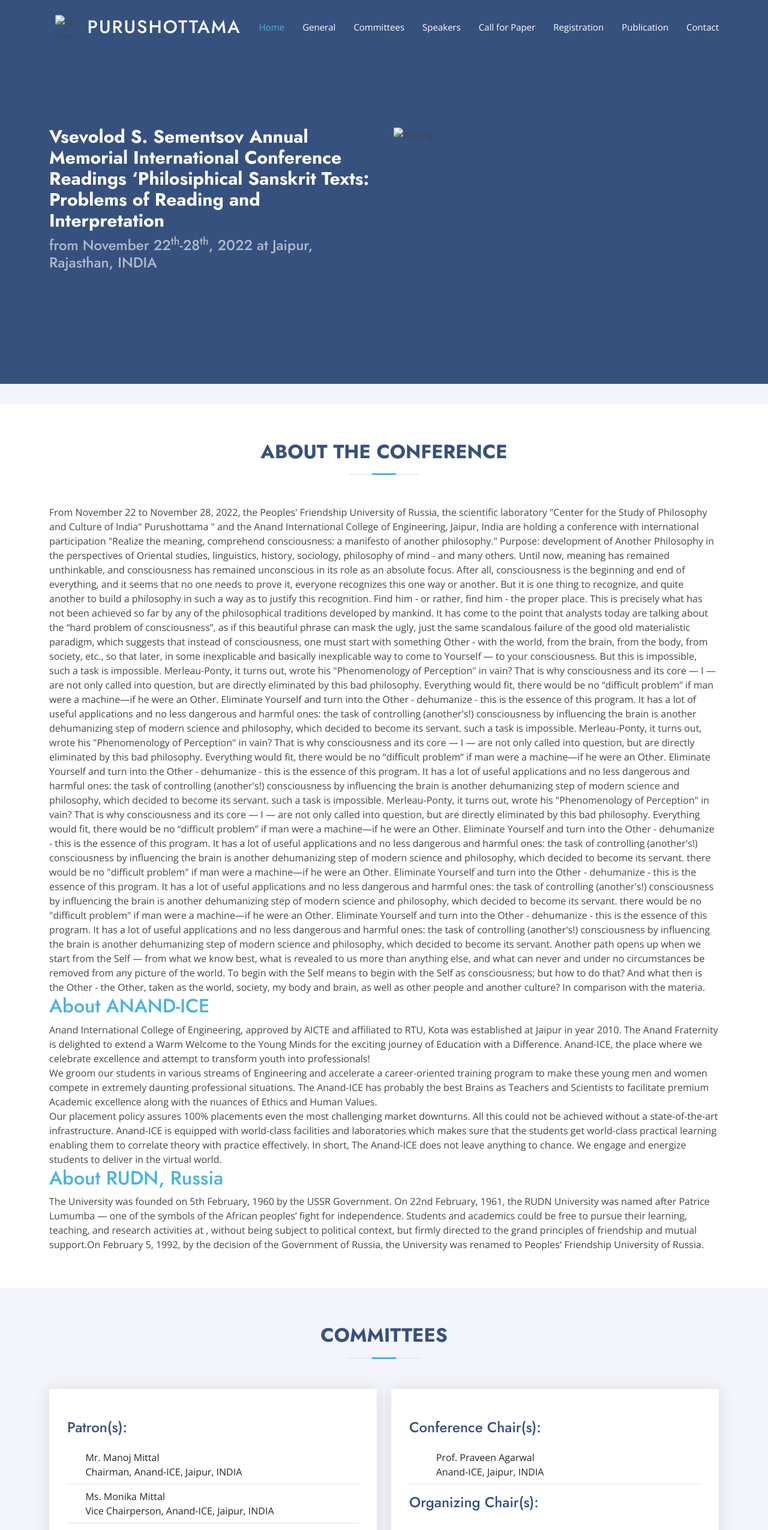
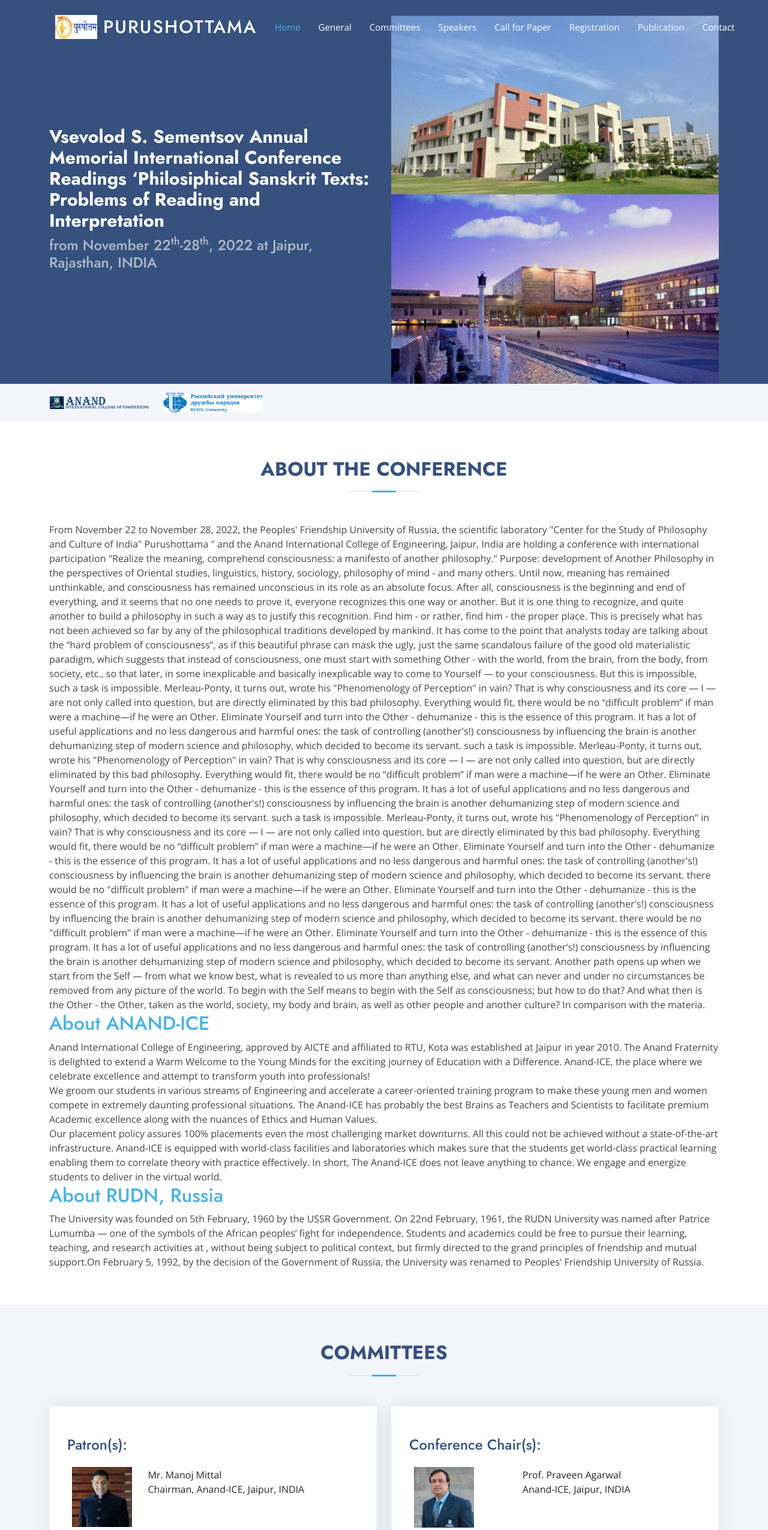
Before and after one commit to ANAND-SCIT/ANAND-SCIT.github.io, a plain HTML site: page index.html in a window 1280 px wide. Shown: the top 2551 px of the page at 60% size. Drawn offline with nearby package versions, Linux system fonts and the light colour scheme.

Commit message:
Add files via upload

```diff
--- a/index.html
+++ b/index.html
@@ -12,7 +12,7 @@
   <!-- Favicons --
   <link href="assets/img/favicon.png" rel="icon">
   <link href="assets/img/apple-touch-icon.png" rel="apple-touch-icon">-->
-  <link href="assets/img/cta-bg.jpg" rel="icon">
+  <link href="assets/image/anandlogo.jpg" rel="icon">
 
   <!-- Google Fonts -->
   <link href="https://fonts.googleapis.com/css?family=Open+Sans:300,300i,400,400i,600,600i,700,700i|Jost:300,300i,400,400i,500,500i,600,600i,700,700i|Poppins:300,300i,400,400i,500,500i,600,600i,700,700i" rel="stylesheet">
@@ -39,7 +39,7 @@
   <!-- ======= Header ======= -->
   <header id="header" class="fixed-top ">
     <div class="container d-flex align-items-center">
-    	  <img src="images/pur.jpg" class = "toplogopur" alt="no img">
+    	  <img src="assets/image/pur.jpg" class = "toplogopur" alt="no img">
         <h1 class="logo me-auto"><a href="index.html">PURUSHOTTAMA</a></h1>
 
       <!-- Uncomment below if you prefer to use an image logo -->
@@ -74,21 +74,21 @@ Sanskrit Texts: Problems of Reading and Interpretation</h1>
 		<!--
           <div class="d-flex justify-content-center justify-content-lg-start whiteBag">
 			<div class="col-lg-6">
-			<img src="images/AnandLogo.png" height="40px" alt="">
+			<img src="assets/image/AnandLogo.png" height="40px" alt="">
 			</div>
 			<div class="col-lg-4">
-			<img src="images/cimpaLogo.jpg" height="50px" alt="">
+			<img src="assets/image/cimpaLogo.jpg" height="50px" alt="">
 			</div>
             </div>
           <div class="d-flex justify-content-center justify-content-lg-start whiteBag">
 			<div class="col-lg-6">
-			<img src="images/AnandCollege.png" height="30px" alt="">
+			<img src="assets/image/AnandCollege.png" height="30px" alt="">
 			</div>
           </div> -->
         </div>
         <div class="col-lg-6 order-1 order-lg-2 hero-img" data-aos="zoom-in" data-aos-delay="200">
-          <img src="images/college.jpg" class="img-fluid animated" alt="">
-          <img src="images/rudn.jpg" class="img-fluid animated" alt="no img">
+          <img src="assets/image/college.jpg" class="img-fluid animated" alt="">
+          <img src="assets/image/rudn.jpg" class="img-fluid animated" alt="no img">
         </div>
       </div>
     </div>
@@ -105,7 +105,7 @@ Sanskrit Texts: Problems of Reading and Interpretation</h1>
 
           <div class="col-lg-2 col-md-4 col-6 d-flex align-items-center justify-content-center">
 		    <a target="_blank" href="https://anandice.ac.in/">
-            <img src="images/AnandLogo.png" class="img-fluid" alt="">
+            <img src="assets/image/AnandLogo.png" class="img-fluid" alt="">
 			</a>
           </div>
 
@@ -113,7 +113,7 @@ Sanskrit Texts: Problems of Reading and Interpretation</h1>
 
           <div class="col-lg-2 col-md-4 col-6 d-flex align-items-center justify-content-center">
 			<a target="_blank" href="https://eng.rudn.ru/">
-            <img src="images/rudnlogo.png" class="img-fluid" alt="">
+            <img src="assets/image/rudnlogo.png" class="img-fluid" alt="">
 			</a>
           </div>
 
@@ -205,19 +205,19 @@ Another path opens up when we start from the Self — from what we know best, wh
               <h4><a href="">Patron(s):</a></h4>
 				<table class="table " style="width:100%">
 					<tr>
-						<td><img src="images/MM.jpg" class="img-fluid" width="100px" alt=""></td>
+						<td><img src="assets/image/MM.jpg" class="img-fluid" width="100px" alt=""></td>
 						<td>Mr. Manoj Mittal <br>Chairman, Anand-ICE, Jaipur, INDIA   </td>
 					</tr>
 					<tr>
-						<td><img src="images/VC.jpg" class="img-fluid" width="100px" alt=""></td>
+						<td><img src="assets/image/VC.jpg" class="img-fluid" width="100px" alt=""></td>
 						<td>Ms. Monika Mittal <br> Vice Chairperson, Anand-ICE, Jaipur, INDIA   </td>
 					</tr>
 					<tr>
-						<td><img src="images/PP.jpg" class="img-fluid" width="100px" alt=""></td>
+						<td><img src="assets/image/PP.jpg" class="img-fluid" width="100px" alt=""></td>
 						<td>Prof. Vijay Kumar Sharma <br> Principal, Anand-ICE, Jaipur, INDIA   </td>
 					</tr>
 					<tr>
-						<td><img src="images/VP.jpg" class="img-fluid" width="100px" alt=""></td>
+						<td><img src="assets/image/VP.jpg" class="img-fluid" width="100px" alt=""></td>
 						<td>Prof. Praveen Agarwal <br> Principal, Anand-ICE, Jaipur, INDIA   </td>
 					</tr>
 				</table>
@@ -236,7 +236,7 @@ Another path opens up when we start from the Self — from what we know best, wh
               <h4><a href="">Conference Chair(s):</a></h4>
 				<table class="table " style="width:100%">
 					<tr>
-						<td><img src="images/VP.jpg" class="img-fluid" width="100px" alt=""></td>
+						<td><img src="assets/image/VP.jpg" class="img-fluid" width="100px" alt=""></td>
 						<td>Prof. Praveen Agarwal <br> Anand-ICE, Jaipur, INDIA  </td>
 					</tr>
 
@@ -248,7 +248,7 @@ Another path opens up when we start from the Self — from what we know best, wh
               <h4><a href="">Organizing Chair(s):</a></h4>
 				<table class="table " style="width:100%">
 					<tr>
-						<!-- <td><img src="images/rr.jpg" class="img-fluid" width="90px" alt=""></td> -->
+						<!-- <td><img src="assets/image/rr.jpg" class="img-fluid" width="90px" alt=""></td> -->
 						<!-- <td>Er. Rajendra Singh <br> Anand-ICE, Jaipur, INDIA  </td> -->
 					</tr>
 				</table>
@@ -721,7 +721,7 @@ Another path opens up when we start from the Self — from what we know best, wh
           <div class="col-lg-6 d-flex align-items-stretch">
             <div class="info">
               <div class="address">
-                <i><img src="images/VP.jpg" class="img-fluid" width="180px" alt=""></i>
+                <i><img src="assets/image/VP.jpg" class="img-fluid" width="180px" alt=""></i>
                 <h4>Prof. Praveen Agarwal </h4>
                 <p>	General Chair <br>
 					Anand Group of Colleges, Jaipur, INDIA   <br>
@@ -730,7 +730,7 @@ Another path opens up when we start from the Self — from what we know best, wh
               </div>
 
               <div class="email">
-                <i><img src="images/cc.jpg" class="img-fluid" width="180px" alt=""></i>
+                <i><img src="assets/image/cc.jpg" class="img-fluid" width="180px" alt=""></i>
                 <h4>Prof. Clemente Cesarano</h4>
                 <p>International Telematic University Uninettuno, Italy <br>
 					Email: c.cesarano@uninettunouniversity.net
```
